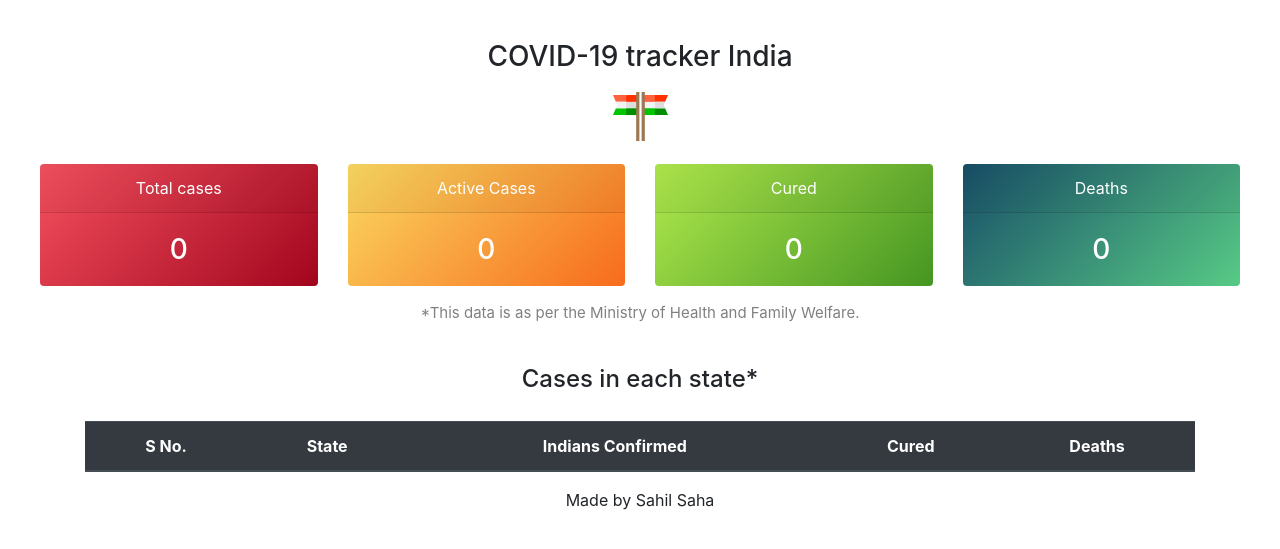
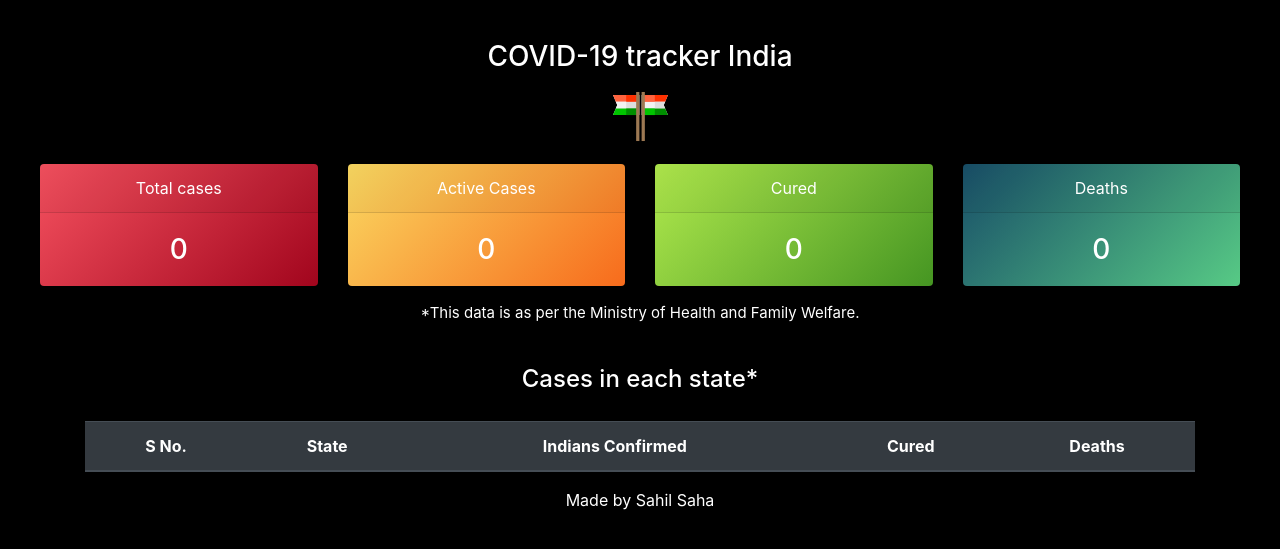
Before and after one commit to sahilsaha7773/COVID-19-tracker-India-, a Django app: template tracker/templates/home.html in a window 1280 px wide. Shown: the top 549 px of the page. Run offline with Django 3.2, Linux system fonts and the light colour scheme; the template is opened without the code that fills it, so the values that code supplies are empty; some libraries are stand-ins or nearby versions.

Commit message:
Added dark mode

```diff
--- a/tracker/templates/home.html
+++ b/tracker/templates/home.html
@@ -72,7 +72,7 @@
 <script src="//code.jquery.com/jquery-1.11.1.min.js"></script>
 
 </head>
-<body onload="myFunction()">
+<body onload="myFunction()" style="background-color: black;">
 	<div id="loader" class="animated infinite pulse" style=" position: absolute;
 	  left: 50%;
 	  top: 50%;
@@ -81,7 +81,7 @@
 	  margin: -75px 0 0 -75px;"><img src="{% static "tracker/virus-svgrepo-com.svg" %}" style="vertical-align: middle; width: 60%; margin-left: auto;margin-right: auto; display: block;"></div>
 	<div id="main" style="display: none" class="animate-bottom">
 		<div style="margin: 40px">
-		<h3 style="margin-top: 40px; margin-bottom: 20px">COVID-19 tracker India<br> <img style="    width: 55px; margin-top: 15px;" src="{% static "tracker/indian.svg" %}"></h3>
+		<h3 style="margin-top: 40px; margin-bottom: 20px; color: white;">COVID-19 tracker India<br> <img style="    width: 55px; margin-top: 15px;" src="{% static "tracker/indian.svg" %}"></h3>
 		<div class="card-deck">
 			<div class="card text-white bg-light mb-3" style="background:linear-gradient(135deg, #F5515F 0%,#A1051D 100%); border: white;">
 				<div class="card-header" style="color: white;">Total cases</div>
@@ -119,12 +119,12 @@
 
     		</div>
 		</div>
-		<p style="font-size: 15px; color: gray;">*This data is as per the Ministry of Health and Family Welfare.</p>
+		<p style="font-size: 15px; color: white;">*This data is as per the Ministry of Health and Family Welfare.</p>
 		<div class="container">
 		<div style="margin-top: 40px">
-			<h4>Cases in each state*</h4>
+			<h4 style="color: white;">Cases in each state*</h4>
 			<div class="table-responsive">
-			<table class="table table-striped" style="margin-top: 20px;">
+			<table class="table table-dark" style="margin-top: 20px;">
 			  <thead class="thead-dark">
 			    <tr>
 			      <th scope="col">S No.</th>
@@ -153,7 +153,7 @@
 			</table>
 		</div>
 		</div>
-		<p>Made by Sahil Saha</p>
+		<p style="color: white;">Made by Sahil Saha</p>
 	</div>
 </div>
 	<script>
```
